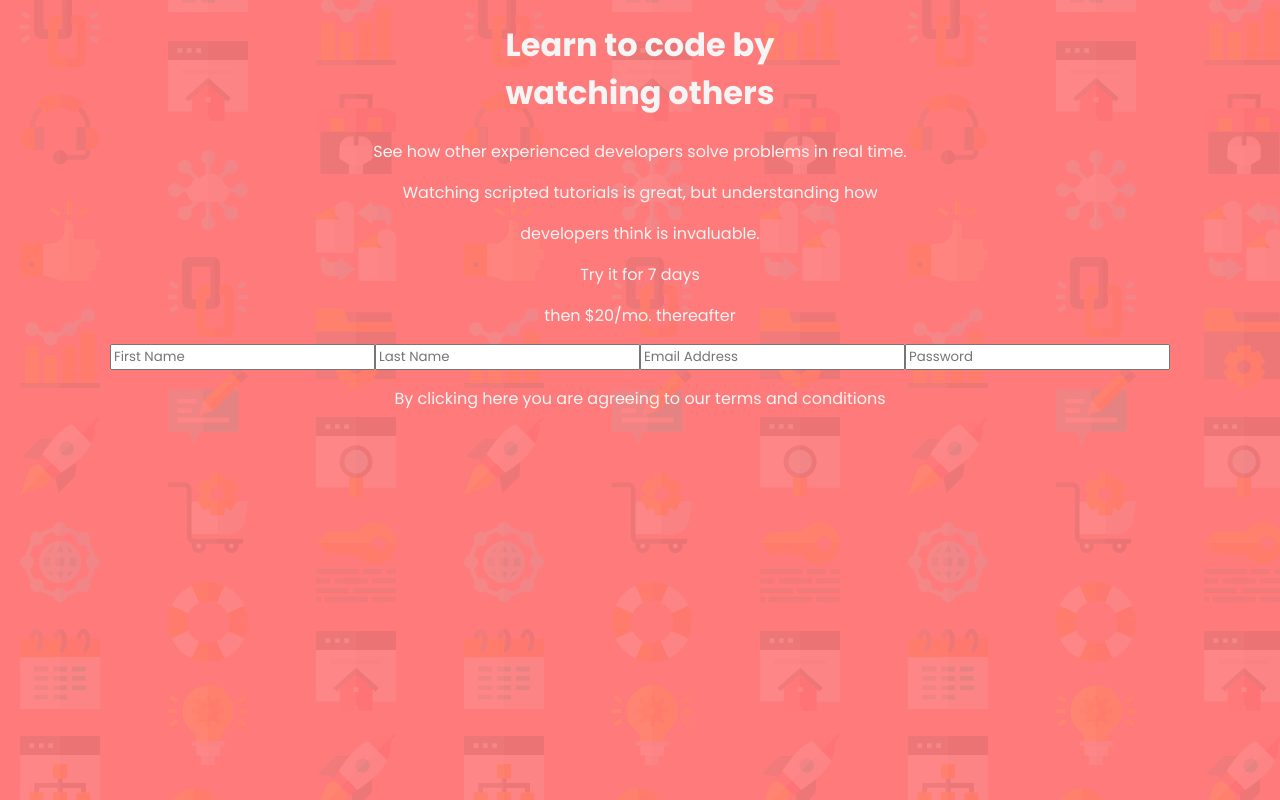
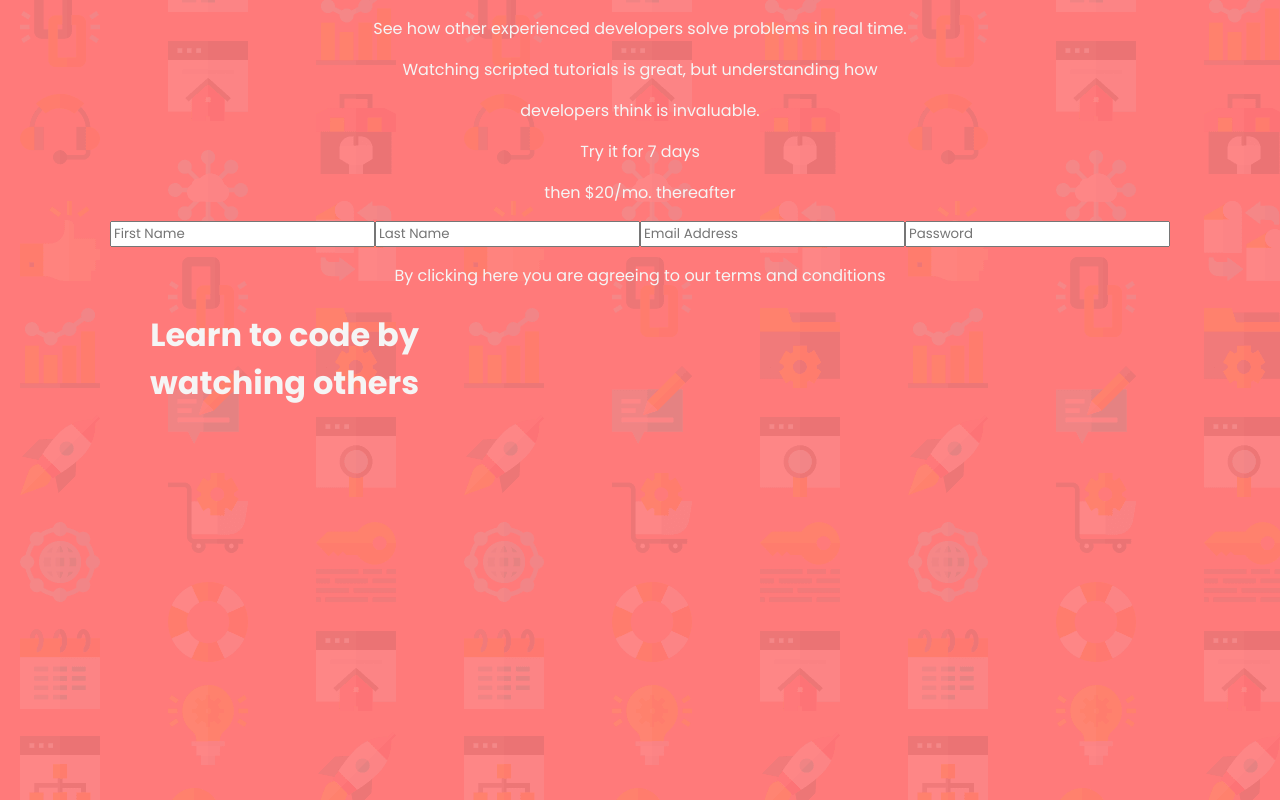
Before and after one commit to jokale/intro-comp, a React (Create React App) app: page / in a window 1280 px wide. Built offline with nearby package versions, Linux system fonts and the light colour scheme.

Commit message:
move h1 tag to correct position

```diff
--- a/src/App.css
+++ b/src/App.css
@@ -64,3 +64,9 @@ input {
   font-family: 'Poppins', sans-serif;
 
 }
+
+h1#h1{
+  font-weight: 700;
+  font-size: xx-large;
+  position: fixed; left: 150px; top: 290px;
+}
--- a/src/App.js
+++ b/src/App.js
@@ -7,7 +7,7 @@ class App extends React.Component {
   render(){
     return (
     <div className="App">
-    <h1>Learn to code by <br></br> watching others</h1>
+    <h1 id="h1">Learn to code by <br></br> watching others</h1>
     <p>See how other experienced developers solve problems in real time.</p>
     <p>Watching scripted tutorials is great, but understanding how</p>
     <p>developers think is invaluable.</p>
```
Also changed, not shown: 1 other file (tests, documents, lock files or other folders).
